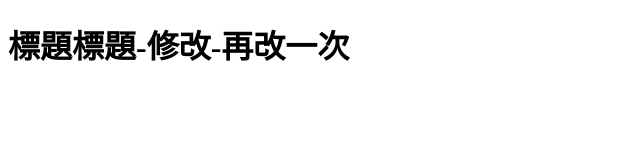
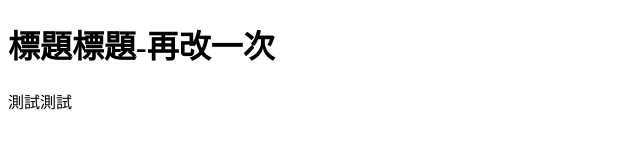
Before and after one commit to yiting2112/Practice, a plain HTML site: page index.html in a window 1280 px wide. Shown: the whole page, without its empty margins (0-640 px from the left). Drawn offline with Linux system fonts and the light colour scheme.

Commit message:
增加內文

```diff
--- a/index.html
+++ b/index.html
@@ -6,6 +6,7 @@
     <title>Document</title>
 </head>
 <body>
-    <h1>標題標題-修改-再改一次</h1>
+    <h1>標題標題-再改一次</h1>
+    <p>測試測試</p>
 </body>
 </html>
```
